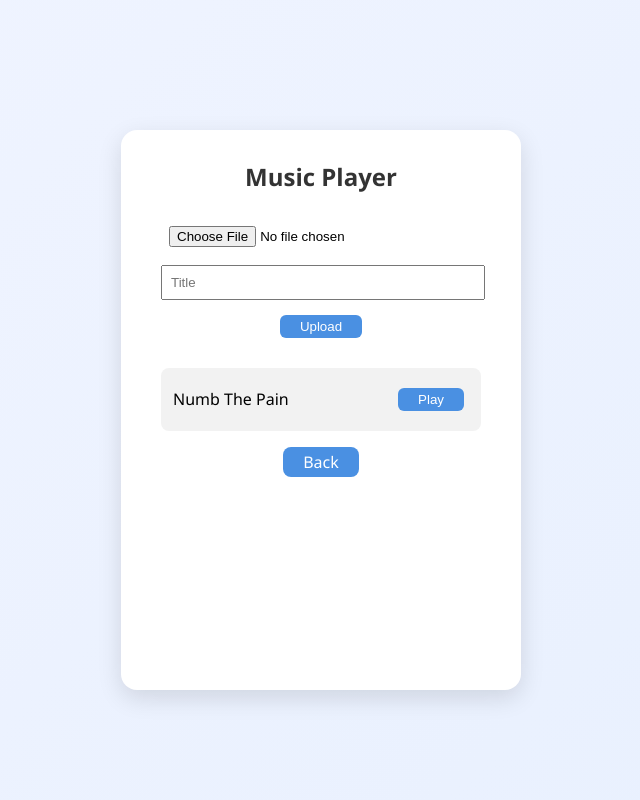
After one commit to colincano20/TestServerFlask, a Flask app: page /music in a window 1280 px wide. The commit adds this page. Shown: the whole page, without its empty margins (319-959 px from the left). Run offline with Flask 3, Linux system fonts and the light colour scheme; a user stored in the database is signed in; data comes from the database, SQL or seed files in the repository; both versions use the stored data as it was after the commit.

Commit message:
Music Player v1

```diff
--- a/app.py
+++ b/app.py
@@ -1,8 +1,12 @@
 from flask import Flask, render_template, request, redirect, url_for, session
 import sqlite3
 from werkzeug.security import generate_password_hash, check_password_hash
+from werkzeug.utils import secure_filename
 import json
 from datetime import date, datetime,timedelta
+import os
+import pygame
+
 
 
 app = Flask(__name__)
@@ -87,6 +91,13 @@ def init_db():
                 day TEXT,
                 time TEXT
                     )
+        ''')
+        cur.execute('''
+            CREATE TABLE IF NOT EXISTS songs (
+                id INTEGER PRIMARY KEY AUTOINCREMENT,
+                title TEXT,
+                file_path TEXT
+            )
         ''')
 
         conn.commit()
@@ -477,6 +488,56 @@ def vote():
         conn.commit()
     return redirect('/polls')
 
+@app.route('/music')
+def music():
+    if 'user' not in session:
+        return redirect('/login')
+    can_add = session.get('role') in ['admin', 'purple']
+    with sqlite3.connect('database.db', check_same_thread=False) as conn:
+        cur = conn.cursor()
+        cur.execute('SELECT id, title FROM songs')
+        songs = cur.fetchall()
+    return render_template('music.html', songs=songs, can_add=can_add)
+
+
+@app.route('/upload_music', methods=['POST'])
+def upload_music():
+    if session.get('role') not in ['admin', 'purple']:
+        return redirect('/dashboard')
+    file = request.files.get('file')
+    title = request.form.get('title') or (file.filename if file else '')
+    if file:
+        os.makedirs('static/music', exist_ok=True)
+        filename = secure_filename(file.filename)
+        filepath = os.path.join('static/music', filename)
+        file.save(filepath)
+        with sqlite3.connect('database.db', check_same_thread=False) as conn:
+            cur = conn.cursor()
+            cur.execute('INSERT INTO songs (title, file_path) VALUES (?, ?)', (title, filepath))
+            conn.commit()
+    return redirect('/music')
+
+
+@app.route('/play_music', methods=['POST'])
+def play_music():
+    if 'user' not in session:
+        return redirect('/login')
+    song_id = request.form.get('song_id')
+    with sqlite3.connect('database.db', check_same_thread=False) as conn:
+        cur = conn.cursor()
+        cur.execute('SELECT file_path FROM songs WHERE id=?', (song_id,))
+        row = cur.fetchone()
+    if row:
+        filepath = row[0]
+        try:
+            pygame.mixer.init()
+            pygame.mixer.music.load(filepath)
+            pygame.mixer.music.play()
+        except Exception as e:
+            print(f'Error playing music: {e}')
+    return redirect('/music')
+
+
 @app.route('/overview')
 def overview():
     if 'user' not in session:
--- a/templates/dashboard.html
+++ b/templates/dashboard.html
@@ -20,6 +20,7 @@
             <li><a class="button" href="/schedule">Class Schedules</a></li>
             <li><a class="button" href="/grocery">Grocery List</a></li>
             <li><a class="button" href="/polls">Polls</a></li>
+            <li><a class="button" href="/music">Music Player</a></li>
             <li><a class="button" href="/overview">Daily Overview</a></li>
 
             <li><a class="button" href="/logout">Logout</a></li>
--- /dev/null
+++ b/templates/music.html
@@ -0,0 +1,32 @@
+<!DOCTYPE html>
+<html>
+<head>
+    <title>Music Player</title>
+    <link rel="stylesheet" href="/static/style.css">
+</head>
+<body>
+<div class="box">
+    <h2>Music Player</h2>
+    {% if can_add %}
+    <form method="POST" action="/upload_music" enctype="multipart/form-data">
+        <input type="file" name="file" accept="audio/*" required>
+        <input type="text" name="title" placeholder="Title" required>
+        <button type="submit">Upload</button>
+    </form>
+    {% endif %}
+
+    <ul class="grocery-list">
+        {% for song in songs %}
+        <li>
+            {{ song[1] }}
+            <form method="POST" action="/play_music" style="display:inline;">
+                <input type="hidden" name="song_id" value="{{ song[0] }}">
+                <button type="submit">Play</button>
+            </form>
+        </li>
+        {% endfor %}
+    </ul>
+    <a class="button" href="/dashboard">Back</a>
+</div>
+</body>
+</html>
```
Also changed, not shown: README.md, database.db, 1 other file.
